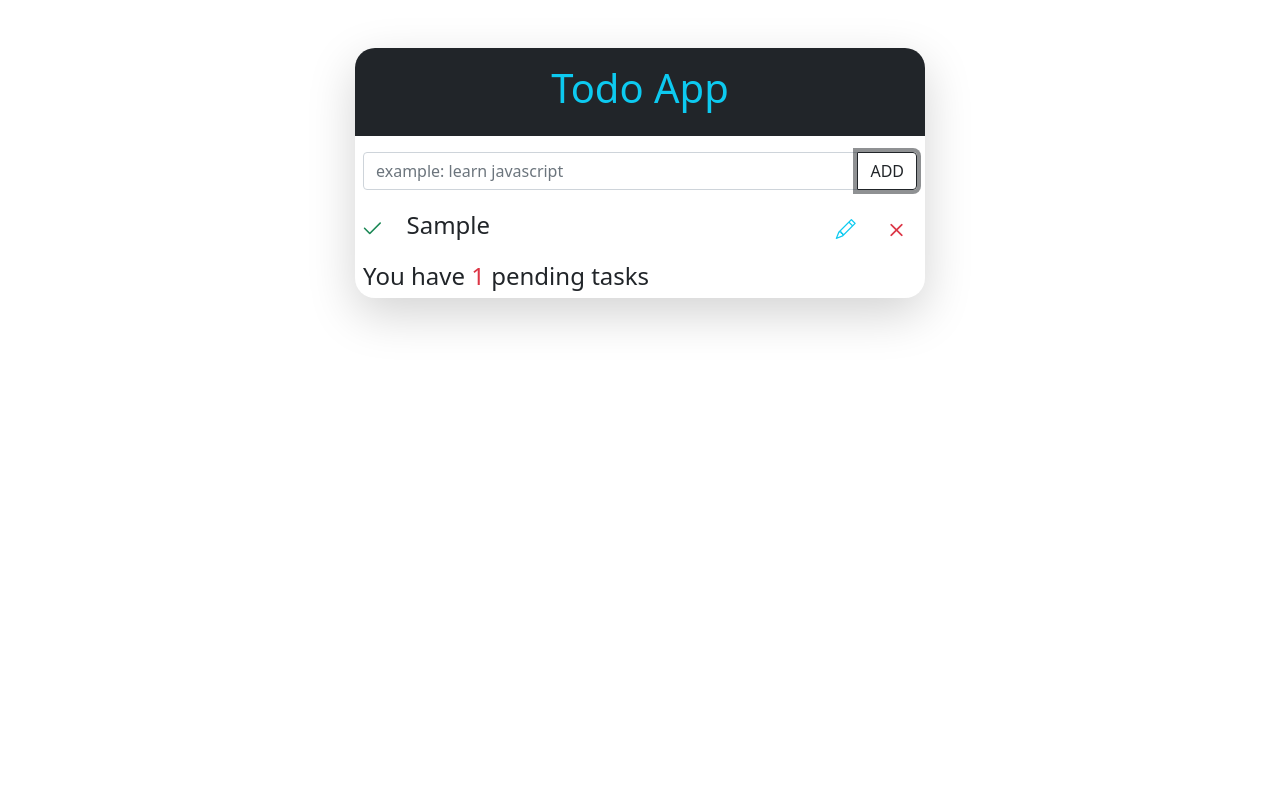
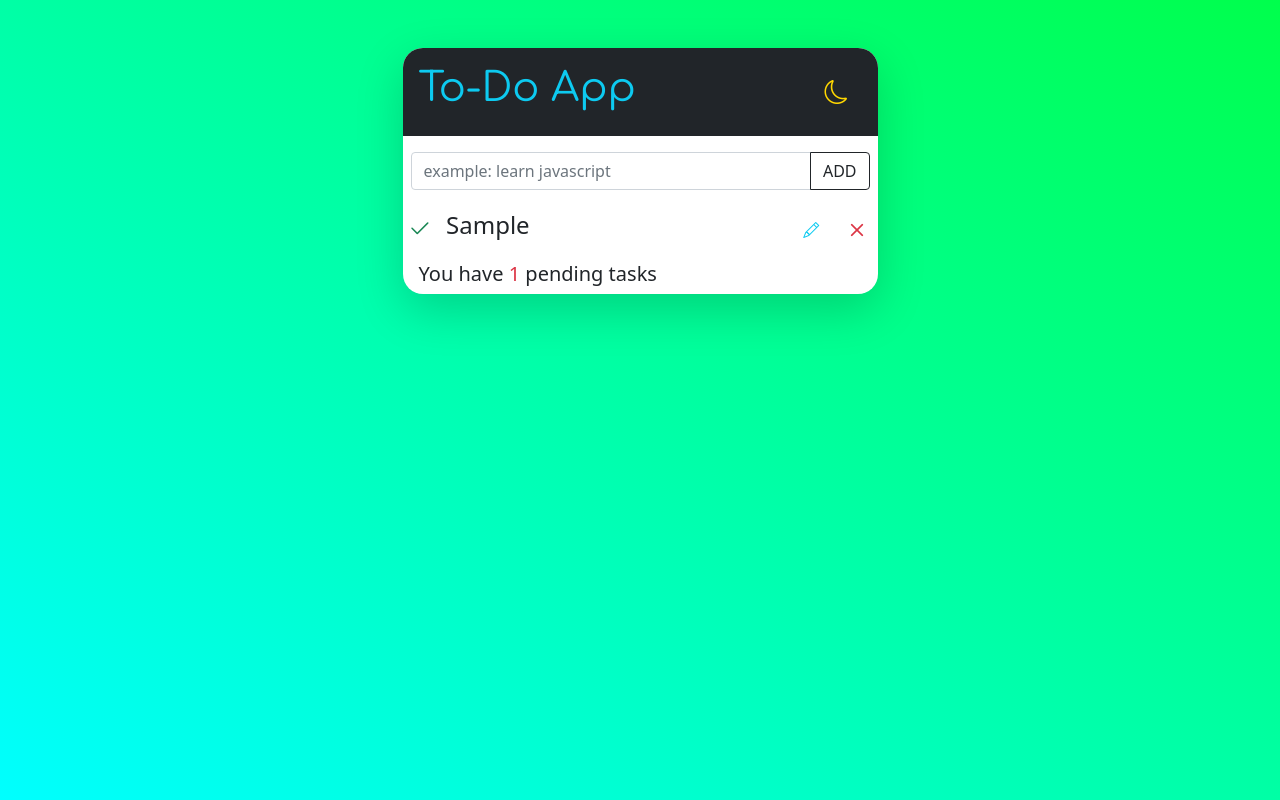
Before and after one commit to Vaishak-JN/Todo, a plain HTML site: page index.html in a window 1280 px wide. Both pictures are taken after typing "Sample" into the empty fields and a click on the button "ADD". Drawn offline with nearby package versions, Linux system fonts and the light colour scheme.

Commit message:
Added dark/light mod toggle

```diff
--- a/index.html
+++ b/index.html
@@ -4,8 +4,8 @@
     <meta charset="UTF-8">
     <meta http-equiv="X-UA-Compatible" content="IE=edge">
     <meta name="viewport" content="width=device-width, initial-scale=1.0">
-    <title>Todo App</title>
-    <link rel="stylesheet" href="./style.css">
+    <title>Todo-App</title>
+
     <link rel="shortcut icon" href="#">
     <!-- CSS only -->
     <link href="https://cdn.jsdelivr.net/npm/bootstrap@5.1.3/dist/css/bootstrap.min.css" rel="stylesheet"
@@ -14,16 +14,21 @@
     <link rel="stylesheet" href="https://cdnjs.cloudflare.com/ajax/libs/font-awesome/6.0.0-beta3/css/all.min.css"
         integrity="sha512-Fo3rlrZj/k7ujTnHg4CGR2D7kSs0v4LLanw2qksYuRlEzO+tcaEPQogQ0KaoGN26/zrn20ImR1DfuLWnOo7aBA=="
         crossorigin="anonymous" referrerpolicy="no-referrer" />
+    <link rel="stylesheet" href="./style.css">
+
+    <link rel="preconnect" href="https://fonts.googleapis.com">
+    <link rel="preconnect" href="https://fonts.gstatic.com" crossorigin>
+    <link href="https://fonts.googleapis.com/css2?family=Comfortaa&display=swap" rel="stylesheet">
 
 </head>
-<body>
+<body class="light">
 
-    <div class="container">
+    <div id="container" class="container">
         <div class="row justify-content-center my-5 ">
-            <div id="todo" class="col-md-8 col-lg-6 col-sm-12 shadow-lg p-0">
-                <div class="mb-3 bg-dark p-3 d-flex justify-content-center">
-                    <h1 class="text-info text-center">Todo App</h1>
-                    <!-- <button class="btn text-light">darkMode</button> -->
+            <div id="todo" class="col-md-8 col-lg-5 col-11 shadow-lg p-0">
+                <div class="mb-3 bg-dark p-3 d-flex justify-content-between">
+                    <h1 class="text-info">To-Do App</h1>
+                    <button id="theme" onclick="changeTheme()" class="btn "><i class="bi bi-moon h4 "></i></button>
                 </div>
                 <form class="row justify-content-evenly my-2 px-2">
                     <div class="input-group">
@@ -31,12 +36,10 @@
                         <button class="btn btn-outline-dark" type="button" id="add">ADD</button>
                     </div>
                     <input type="text" class="d-none" id="hidden">
-                    <!-- <input type="text" id="create" placeholder="example: Buy groceries" class="col-10 border border-3 rounded-pill">
-                    <input type="hidden" id="hidden">
-                    <button type="submit" id="add" class="btn col-1"><i class="bi bi-plus-circle-fill text-primary h3"></i></button> -->
+
                 </form>
                 <div id="list" class="mt-3 mb-1 mx-0 px-1"></div>
-                <div id="pending" class="m-2"></div>
+                <div id="pending" class="m-2 mx-3"></div>
             </div>
         </div>
     </div>
--- a/script.js
+++ b/script.js
@@ -4,19 +4,35 @@ const input = document.getElementById("create")
 const hidden = document.getElementById("hidden")
 const todoList = document.getElementById("list")
 const pending = document.getElementById("pending")
+const themeBtn = document.getElementById("theme")
+
+let themeMode = true
+
+function changeTheme() {
+    themeMode = !themeMode
+    themeBtn.innerHTML = themeMode ? `<i class="bi bi-moon h4 "></i>` : `<i class="bi bi-brightness-high h4 "></i>`
+    // document.body.style.backgroundColor = themeMode ? "white" : "rgba(0, 0, 0, 0.825)"
+    document.getElementById("todo").style.backgroundColor = themeMode ? "white" : "black"
+    document.body.className = themeMode ? "light" : "dark"
+
+    add.className = themeMode ? "btn btn-outline-dark" : "btn btn-outline-info"
+
+    display()
+}
+
 
 let list = JSON.parse(localStorage.getItem("list")) || []
 
 function display() {
     let display = ""
     list.forEach(ele => {
-        display = display + `<div class="me-1 row justify-content-between align-items-center">
-                                <button class="col-1 btn" onclick="taskDone(${ele.id})"><i class="bi bi-check2 text-success h4"></i></button>
-                                <h4 class="${ele.done ? "text-decoration-line-through lead col-9" : "col-9"}" id="${ele.id}">${ele.item}</h4>
-                                <button class="col-1 btn" id="edit" onclick="editItem(${ele.id})"><i class="bi bi-pencil text-info h5"></i></button>
-                                <button class="col-1 btn" id="delete" onclick="deleteItem(${ele.id})"><i class="bi bi-x text-danger h3"></i></button>
-                            </div>
-                            `
+        display = display +
+            `<div class="me-1 row justify-content-between align-items-center">
+                <button class="col-1 btn" onclick="taskDone(${ele.id})"><i class="bi bi-check2 text-success h4"></i></button>
+                <h4 class="${ele.done ? "text-decoration-line-through lead col-9" : "col-9"} ${themeMode ? "text-dark" : "text-light"}" id="${ele.id}">${ele.item}</h4>
+                <button class="col-1 btn" id="edit" onclick="editItem(${ele.id})"><i class="bi bi-pencil text-info h6"></i></button>
+                <button class="col-1 btn" id="delete" onclick="deleteItem(${ele.id})"><i class="bi bi-x text-danger h3"></i></button>
+            </div>`
     })
     todoList.innerHTML = display
     pendingTasks()
@@ -95,12 +111,10 @@ function taskDone(id) {
     })
     list = [...pendingList]
     localStorage.setItem('list', JSON.stringify(list));
-
-
     display()
 }
 
 function pendingTasks() {
     let pendingList = list.filter(ele => ele.done === false)
-    pending.innerHTML = list.length === 0 ? "" : `<h4>You have <span class="text-danger">${pendingList.length}</span> pending tasks</h4>`
+    pending.innerHTML = list.length === 0 ? "" : `<h5 class=${themeMode ? "text-dark" : "text-light"}>You have <span class=${themeMode ? "text-danger" : "text-info"}>${pendingList.length}</span> pending tasks</h5>`
 }
--- a/style.css
+++ b/style.css
@@ -4,4 +4,49 @@
 #todo {
   border-radius: 20px;
   overflow: hidden;
+  background-color: white;
 }
+button {
+  outline: none;
+}
+button:focus {
+  outline: none !important;
+  box-shadow: none !important;
+}
+button:active {
+  outline: none !important;
+  box-shadow: none !important;
+}
+input:focus {
+  outline: none !important;
+  box-shadow: none !important;
+}
+
+h1 {
+  font-family: "Comfortaa", cursive;
+}
+
+body.light {
+  background: linear-gradient(to top right, cyan, rgb(0, 255, 76));
+  background-position: center;
+  background-repeat: no-repeat;
+  background-size: cover;
+  background-attachment: fixed;
+}
+
+body.dark {
+  background: linear-gradient(to top right, rgb(61, 61, 80), rgb(3, 3, 177));
+  background-position: center;
+  background-repeat: no-repeat;
+  background-size: cover;
+  background-attachment: fixed;
+}
+
+h4 {
+  word-break: normal;
+  word-wrap: break-word;
+}
+
+#theme {
+  color: #ffd700;
+}
```
